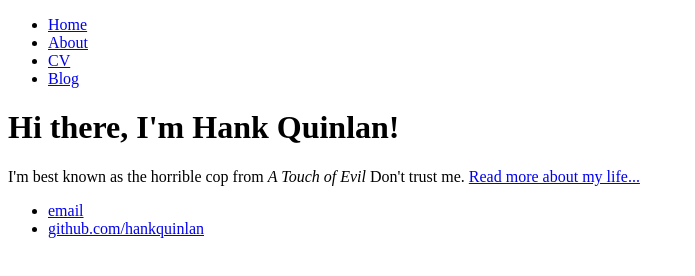
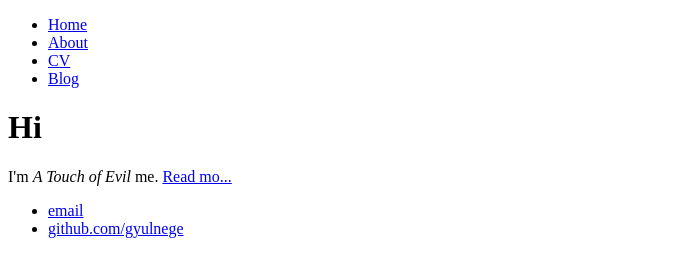
Before and after one commit to gyulnege/gyulnege.github.io, a plain HTML site: page index.html in a window 1280 px wide. Shown: the whole page, without its empty margins (0-695 px from the left). Drawn offline with Linux system fonts and the light colour scheme.

Commit message:
Update index.html

```diff
--- a/index.html
+++ b/index.html
@@ -1,7 +1,7 @@
 <!DOCTYPE html>
 <html>
 	<head>
-		<title>Hank Quinlan, Horrible Cop</title>
+		<title>mxbx</title>
 	</head>
 	<body>
 		<nav>
@@ -14,14 +14,14 @@
 		</nav>
 		<div class="container">
     		<div class="blurb">
-        		<h1>Hi there, I'm Hank Quinlan!</h1>
-				<p>I'm best known as the horrible cop from <em>A Touch of Evil</em> Don't trust me. <a href="/about">Read more about my life...</a></p>
+        		<h1>Hi</h1>
+				<p>I'm  <em>A Touch of Evil</em>  me. <a href="/about">Read mo...</a></p>
     		</div><!-- /.blurb -->
 		</div><!-- /.container -->
 		<footer>
     		<ul>
-        		<li><a href="mailto:hankquinlanhub@gmail.com">email</a></li>
-        		<li><a href="https://github.com/hankquinlan">github.com/hankquinlan</a></li>
+        		<li><a href="mailto:gyulnege@gmail.com">email</a></li>
+        		<li><a href="https://github.com/gyulnege">github.com/gyulnege</a></li>
 			</ul>
 		</footer>
 	</body>
```
